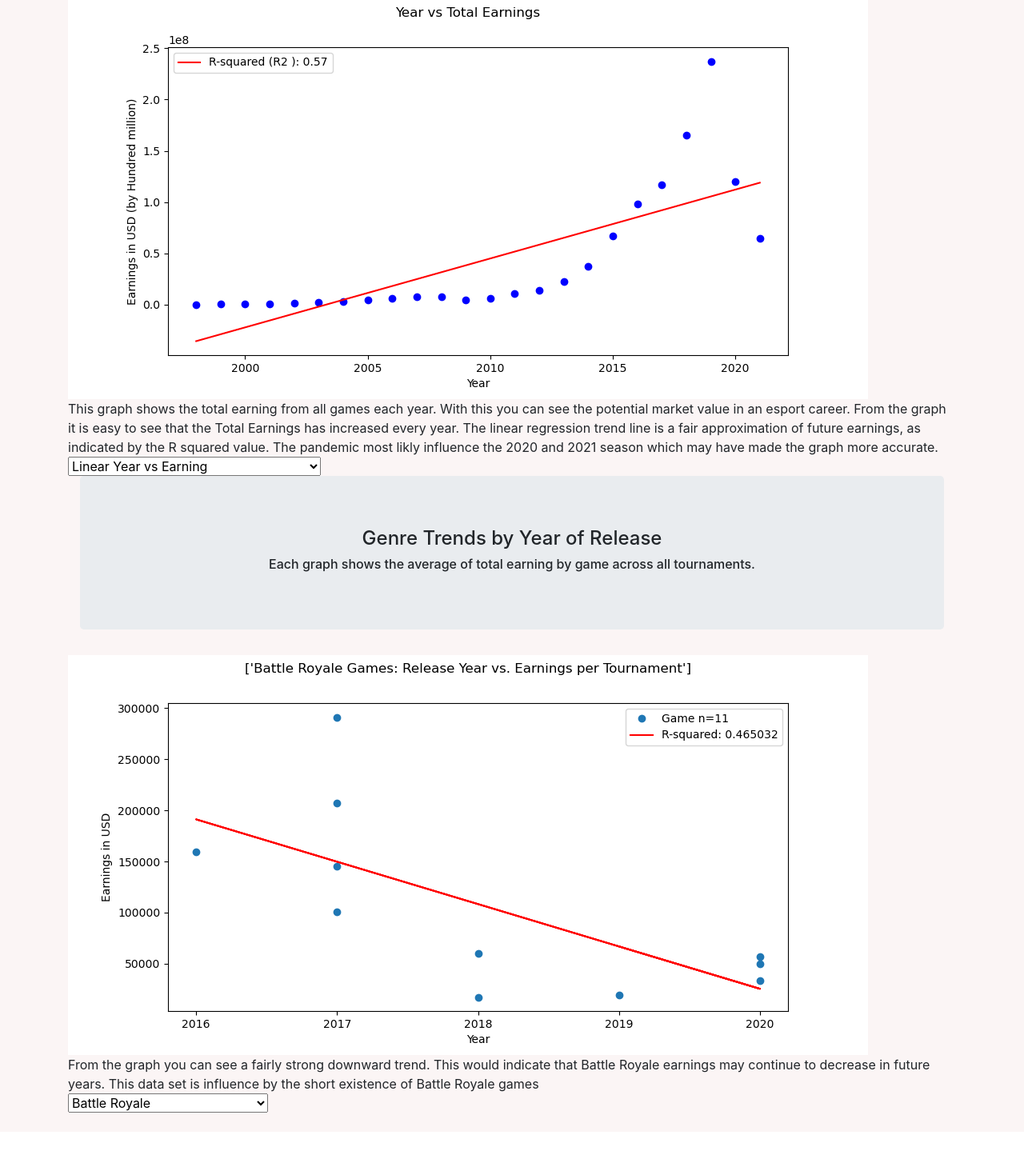
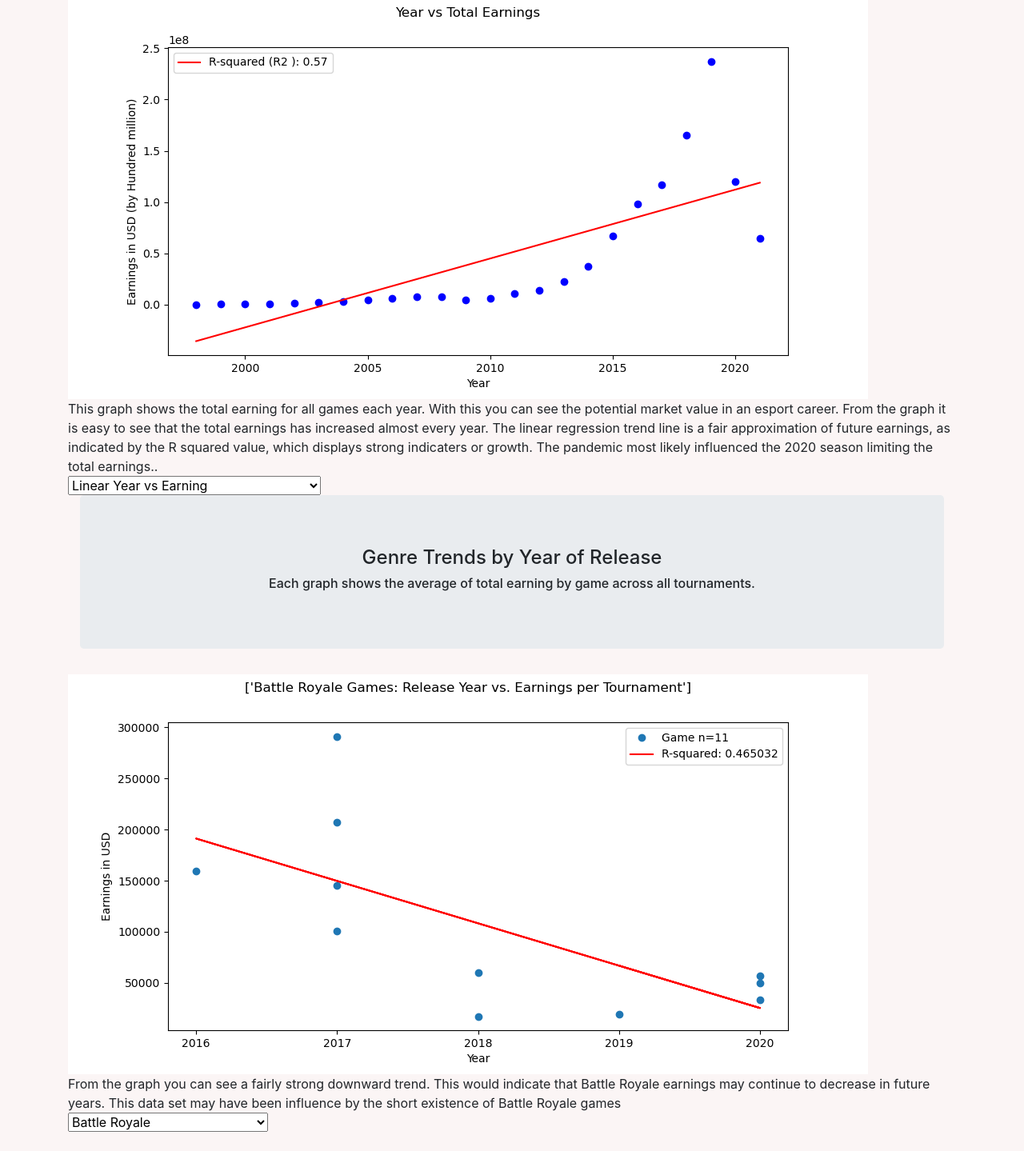
Before and after one commit to emilo1/EA, a Flask app: page /Trend_lines in a window 1280 px wide. Shown: the part 252-1691 px from the top of the page at 80% size. Before the commit the page ends 1643 px from the top, so only its background shows below. Run offline with Flask 2, Linux system fonts and the light colour scheme; some libraries are stand-ins or nearby versions.

Commit message:
added text to graphs, proof reading

```diff
--- a/templates/Trend_lines.html
+++ b/templates/Trend_lines.html
@@ -17,7 +17,7 @@
 
   </div>
   <img id="image1" src="/static/images/Historic Trends/Linear Year vs Total Earnings.png" /> <br />
-    <div id="fillText1"> This graph shows the total earning from all games each year. With this you can see the potential market value in an esport career. From the graph it is easy to see that the Total Earnings has increased every year. The linear regression trend line is a fair approximation of future earnings, as indicated by the R squared value. The pandemic most likly influence the 2020 and 2021 season which may have made the graph more accurate. </div>
+    <div id="fillText1"> This graph shows the total earning for all games each year. With this you can see the potential market value in an esport career. From the graph it is easy to see that the total earnings has increased almost every year. The linear regression trend line is a fair approximation of future earnings, as indicated by the R squared value, which displays strong indicaters or growth. The pandemic most likely influenced the 2020 season limiting the total earnings.. </div>
             <select id="imgList1">
                 <option value="Linear Year vs Total Earnings">Linear Year vs Earning</option>
                 <option value="Linear Year vs Total Tournaments">Linear Year vs Tournaments</option>
@@ -33,7 +33,7 @@
                 var lookupValues1 = {
                     'Linear Year vs Total Earnings': {
                         'img':'/static/Images/Historic Trends/Linear Year vs Total Earnings.png',
-                        'txt':'This graph shows the total earning from all games each year. With this you can see the potential market value in an esport career. From the graph it is easy to see that the Total Earnings has increased every year. The linear regression trend line is a fair approximation of future earnings, as indicated by the R squared value. The pandemic most likly influence the 2020 and 2021 season which may have made the graph more accurate.'
+                        'txt':'This graph shows the total earning for all games each year. With this you can see the potential market value in an esport career. From the graph it is easy to see that the total earnings has increased almost every year. The linear regression trend line is a fair approximation of future earnings, as indicated by the R squared value, which displays strong indicaters or growth. The pandemic most likely influenced the 2020 season limiting the total earnings.'
                     },
                     'Linear Year vs Total Tournaments': {
                         'img':'/static/Images/Historic Trends/Linear Year vs Total Tournaments.png',
@@ -41,11 +41,11 @@
                     },
                     'Linear Year vs Earning per Tournament': {
                         'img':'/static/Images/Historic Trends/Linear Year vs Earning per Tournament.png',
-                        'txt':'This graph shows the average earning per tournament for a given year, the volatility in earnings across tournaments made this the most accurate metric for potential earnings gained from tournaments. The linear regression shows a positive trend in earning which means the avg cash price should increase as esport progresses. But the R squared value shows this is the weaks correlation all the historic data. '
+                        'txt':'This graph shows the average earning per tournament for a given year, the volatility in earnings across tournaments made this the most accurate metric for potential earnings gained from tournaments. The linear regression shows a positive trend in earning which means the avg cash price should increase as esport progresses. But the R squared value shows this is the weakest correlation of all the historic data. '
                     },
                     'polynomial Year vs Total Earnings': {
                         'img':'/static/Images/Historic Trends/polynomial Year vs Total Earnings.png',
-                        'txt':'This graph shows the total earning from all games each year. With this you can see the potential market value in an esport career.From the graph it is easy to see that the Total Earnings has increased every year. The second degree polynomial regression trend line is a better approximation of future earnings, as indicated by the R squared value which is larger the that displayed by the Linear regression. If no for the pandemic i think this trend would have continued more strongly into 2020 and 2021.'
+                        'txt':'This graph shows the total earning from all games each year. With this you can see the potential market value in an esport career. From the graph it is easy to see that the Total Earnings has increased  almost every year. The second degree polynomial regression trend line is a better approximation of future earnings, as indicated by the R squared value which is larger than that displayed by the Linear regression. If not for the pandemic i think this trend would have continued more strongly into 2020.'
                     },
                     'polynomial Year vs Tournament': {
                         'img':'/static/Images/Historic Trends/polynomial Year vs Tournament.png',
@@ -53,7 +53,7 @@
                     },
                     'polynomial Year vs Earning per Tournament': {
                         'img':'/static/Images/Historic Trends/polynomial Year vs Earning per Tournament.png',
-                        'txt':'This graph shows the average earning per tournament for a given year, the volatility in earnings across tournaments made this the most accurate metric for potential earnings gained from tournaments. The second degree polynomial regression showed the largest increase in R squared value from it Linear counter part. This means it is much more accurate in comparison. This might indicate an explosive growth in earning per tournament n future years.'
+                        'txt':'This graph shows the average earning per tournament for a given year, the volatility in earnings across tournaments made this the most accurate metric for potential earnings gained from tournaments. The second degree polynomial regression showed the largest increase in R squared value from it Linear counter part. This means it is much more accurate in comparison. This might indicate an explosive growth in earning per tournament in future years.'
                     }
                  };
 
@@ -82,7 +82,7 @@
 
   </div>
      <img id="image" src="/static/images/Genre Trends/battle royale1.png"  /> <br />
-        <div id="fillText"> From the graph you can see a fairly strong downward trend. This would indicate that Battle Royale earnings may continue to decrease in future years. This data set is influence by the short existence of Battle Royale games </div>
+        <div id="fillText"> From the graph you can see a fairly strong downward trend. This would indicate that Battle Royale earnings may continue to decrease in future years. This data set may have been influence by the short existence of Battle Royale games </div>
         <select id="imgList">
                 <option value="battle royale">Battle Royale</option>
                 <option value="collectible card game">Collectible Cards</option>
@@ -101,11 +101,11 @@
         var lookupValues = {
           'battle royale': {
             'img':'/static/images/Genre Trends/battle royale1.png',
-            'txt':'From the graph you can see a fairly strong downward trend. This would indicate that Battle Royale earnings may continue to decrease in future years. This data set may be influence by the short existence of Battle Royale games'
+            'txt':'From the graph you can see a fairly strong downward trend. This would indicate that Battle Royale earnings may continue to decrease in future years. This data set may have been influence by the short existence of Battle Royale games'
           },
           'collectible card game': {
             'img':'/static/images/Genre Trends/collectible card game1.png',
-            'txt':'From the graph you can see a fairly strong downward trend. From the large gap in game release this would indicate that newer version of Collectible card games may be less popular then those from 2002, but a linear regression may not be the most suitable modle'
+            'txt':'From the graph you can see a fairly strong downward trend. From the large gap in game release may indicate that collectible card games are starting to be come more popular in recent years.'
           },
           'fighting games': {
             'img':'/static/images/Genre Trends/fighting games1.png',
```
